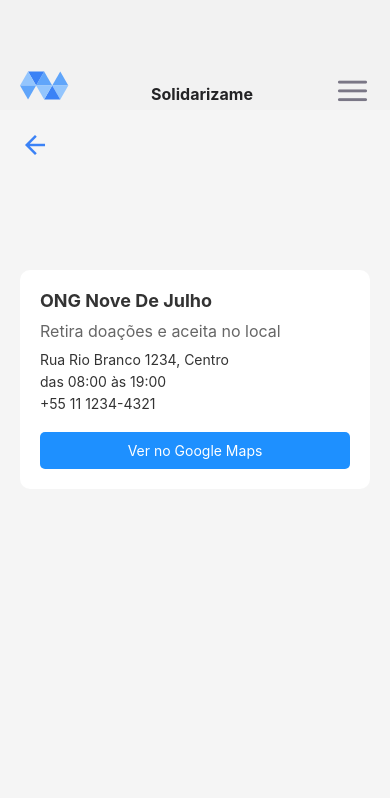
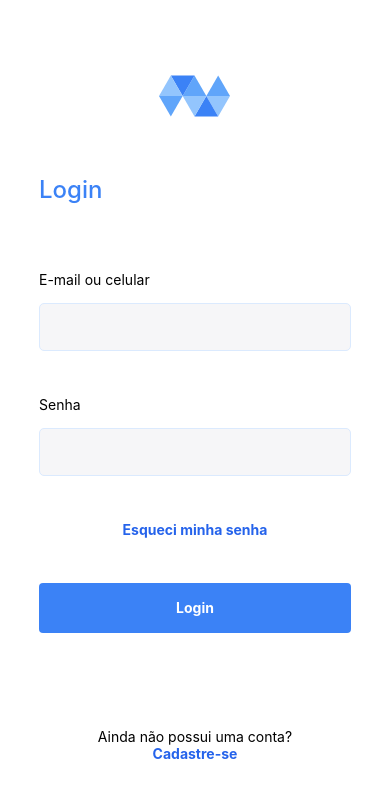
Before and after one commit to Lucaseduardo20/solidarizame-frontend, a React Native app: screen /Login in a window 390 px wide. Shown: the top 798 px of the page. Built offline with nearby package versions, Linux system fonts and the light colour scheme.

Commit message:
ajustes finais

```diff
--- a/App.js
+++ b/App.js
@@ -13,10 +13,10 @@ const Stack = createNativeStackNavigator();
 function App() {
   return (
     <NavigationContainer>
-      <Stack.Navigator  style={styles.container}   screenOptions={{
+      <Stack.Navigator  style={styles.container} initialRouteName='Login' screenOptions={{
     headerShown: false
   }}>
-        <Stack.Screen name='Login' component={Ongs}></Stack.Screen>
+        <Stack.Screen name='Login' component={Login}></Stack.Screen>
         <Stack.Screen name='Home' component={Home}></Stack.Screen>
         <Stack.Screen name='Donate' component={Donate}></Stack.Screen>
         <Stack.Screen name='ThankYou' component={ThankYou}></Stack.Screen>
--- a/src/components/Donate/DonatePay.tsx
+++ b/src/components/Donate/DonatePay.tsx
@@ -87,13 +87,13 @@ export const DonatePay = ({navigation, value, setValue }) => {
         const keyboardDidShowListener = Keyboard.addListener(
             'keyboardDidShow',
             () => {
-                setKeyboardVisible(true); // Muda o estado quando o teclado é exibido
+                setKeyboardVisible(true);
             }
         );
         const keyboardDidHideListener = Keyboard.addListener(
             'keyboardDidHide',
             () => {
-                setKeyboardVisible(false); // Muda o estado quando o teclado é ocultado
+                setKeyboardVisible(false);
             }
         );
 
--- a/src/components/Donate/DonateSelectValue.tsx
+++ b/src/components/Donate/DonateSelectValue.tsx
@@ -64,6 +64,14 @@ export const DonateSelectValue = ({value, setValue}) => {
         }
     })
 
+        const formatCurrency = (value) => {
+        const numericValue = value.replace(/[^0-9]/g, '');
+        const formattedValue = (numericValue / 100).toFixed(2)
+            .replace('.', ',')
+            .replace(/\B(?=(\d{3})+(?!\d))/g, '.');
+        return `R$ ${formattedValue}`;
+    };
+
     return (
         <View style={styles.content}>
         <Text style={styles.infoText}>Esse PIX é oficial do governo do estado do Rio Grande do Sul, todo o dinheiro arrecadado será administrado pelo estado e será destinado para ajudar as vitimas da tragedia e na recuperação das cidades.</Text>
@@ -74,22 +82,22 @@ export const DonateSelectValue = ({value, setValue}) => {
             marginVertical: 30
         }}>Selecione um valor</Text>
         <View style={styles.valuesContainer}>
-            <TouchableOpacity onPress={() => setValue(5)}>
+            <TouchableOpacity onPress={() => setValue(`R$ ${5},00`)}>
                 <View style={styles.valueCard}>
                     <Text style={{ fontSize: 20, fontWeight: 'bold' }}>R$5,00</Text>
                 </View>
             </TouchableOpacity>
-            <TouchableOpacity onPress={() => setValue(10)}>
+            <TouchableOpacity onPress={() => setValue(`R$ ${10},00`)}>
                 <View style={styles.valueCard}>
                     <Text style={{ fontSize: 20, fontWeight: 'bold' }}>R$10,00</Text>
                 </View>
             </TouchableOpacity>
-            <TouchableOpacity onPress={() => setValue(25)}>
+            <TouchableOpacity onPress={() => setValue(`R$ ${25},00`)}>
                 <View style={styles.valueCard}>
                     <Text style={{ fontSize: 20, fontWeight: 'bold' }}>R$25,00</Text>
                 </View>
             </TouchableOpacity>
-            <TouchableOpacity onPress={() => setValue(50)}>
+            <TouchableOpacity onPress={() => setValue(`R$ ${50},00`)}>
                 <View style={styles.valueCard}>
                     <Text style={{ fontSize: 20, fontWeight: 'bold' }}>R$50,00</Text>
                 </View>
--- a/src/components/Login/LoginForm.tsx
+++ b/src/components/Login/LoginForm.tsx
@@ -1,6 +1,6 @@
-import React, { Pressable } from "react-native";
+import React, { Pressable, TouchableOpacity } from "react-native";
 import { useEffect, useState } from "react";
-import {View, StyleSheet, Linking, Text, Button } from "react-native";
+import { View, StyleSheet, Linking, Text, Button } from "react-native";
 import axios from "axios";
 import Input from "../../utils/Input";
 import baseURL from "../../../services/api";
@@ -10,7 +10,7 @@ interface Link {
     url: string
 }
 
-const Link = ({label, url}: Link) => {
+const Link = ({ label, url }: Link) => {
     const handlePress = async () => {
         await Linking.openURL(url);
     }
@@ -19,20 +19,20 @@ const Link = ({label, url}: Link) => {
         <Text style={styles.forgetPassword} onPress={handlePress}>{label}</Text>)
 }
 
-const Submit = (credentials, handleSubmit) => {
+// const Submit = (credentials, handleSubmit) => {
 
-    return (
-        <Pressable style={styles.submit} onPress={handleSubmit}>
-            <Text style={styles.submitText}>Login</Text>
-        </Pressable>
-    )
-}
+//     return (
+//         <Pressable style={styles.submit} onPress={() => handleSubmit()}>
+//             <Text style={styles.submitText}>Login</Text>
+//         </Pressable>
+//     )
+// }
 
 const Footer = () => {
     return (
         <View style={styles.footerContainer}>
-            <Text style={{fontFamily: 'Inter'}}>Ainda não possui uma conta?</Text>
-            <Link label={'Cadastre-se'} url={'www.google.com'}/>
+            <Text style={{ fontFamily: 'Inter' }}>Ainda não possui uma conta?</Text>
+            <Link label={'Cadastre-se'} url={'www.google.com'} />
         </View>
     )
 }
@@ -44,10 +44,10 @@ const LoginForm = (props) => {
     const [credentials, setCredentials] = useState({})
 
     const login = async (credentials) => {
+        props.navigation.navigate('Home')
         try {
-            const response = await axios.post(baseURL, credentials)
-            props.navigation.navigate('Home')
-            return response.data
+            // const response = await axios.post(baseURL, credentials)
+            // return response.data
         } catch (err) {
             console.log(err)
         }
@@ -67,9 +67,11 @@ const LoginForm = (props) => {
     return (
         <View style={styles.container}>
             <Input type="text" label="E-mail ou celular" state={email} setState={setEmail} />
-            <Input type="password" label="Senha" state={password} setState={setPassword}/>
-            <Link label={'Esqueci minha senha'} url={'www.google.com'}/>
-            <Submit credentials={credentials} handleSubmit={handleSubmit}/>
+            <Input type="password" label="Senha" state={password} setState={setPassword} />
+            <Link label={'Esqueci minha senha'} url={'www.google.com'} />
+            <TouchableOpacity style={styles.submit} onPress={() => handleSubmit()}>
+                <Text style={styles.submitText}>Login</Text>
+            </TouchableOpacity>
             <Footer />
         </View>
     )
@@ -87,7 +89,7 @@ const styles = StyleSheet.create({
 
     forgetPassword: {
         fontWeight: 'bold',
-            color: '#2563EB',
+        color: '#2563EB',
     },
 
     submit: {
--- a/src/components/Nav/NavContainer.tsx
+++ b/src/components/Nav/NavContainer.tsx
@@ -58,7 +58,7 @@ export const NavContainer = (props: PropsType) => {
     })
 
     const handleLogout = () => {
-        props.navigation.navigate('Home')
+        props.navigation.navigate('Login')
         props.setTrigger(!props.trigger)
     }
 
--- a/src/screens/Login.tsx
+++ b/src/screens/Login.tsx
@@ -3,7 +3,7 @@ import { Text, View } from "react-native"
 import SolidarizameLogo from "../icons/SolidarizameLogo"
 import LoginForm from "../components/Login/LoginForm"
 
-const Login = () => {
+const Login = (props) => {
     return (
         <View style={styles.container}>
             <SolidarizameLogo />
@@ -12,7 +12,7 @@ const Login = () => {
             }}>
                 <Text style={styles.h2}>Login</Text>
             </View>
-            <LoginForm />
+            <LoginForm navigation={props.navigation}/>
         </View>
     )
 }
```
Also changed, not shown: src/screens/ThankYou.tsx (+1 -1 lines).
